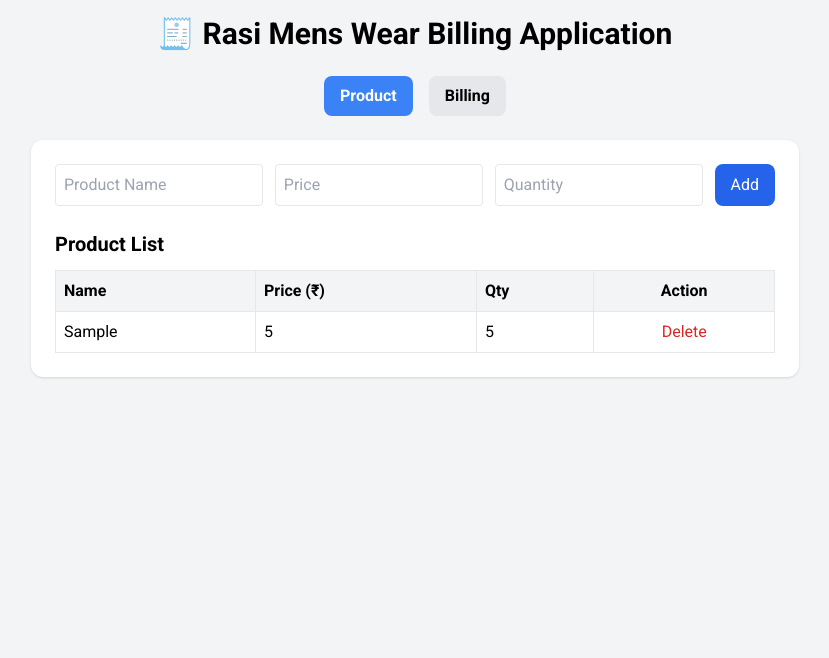
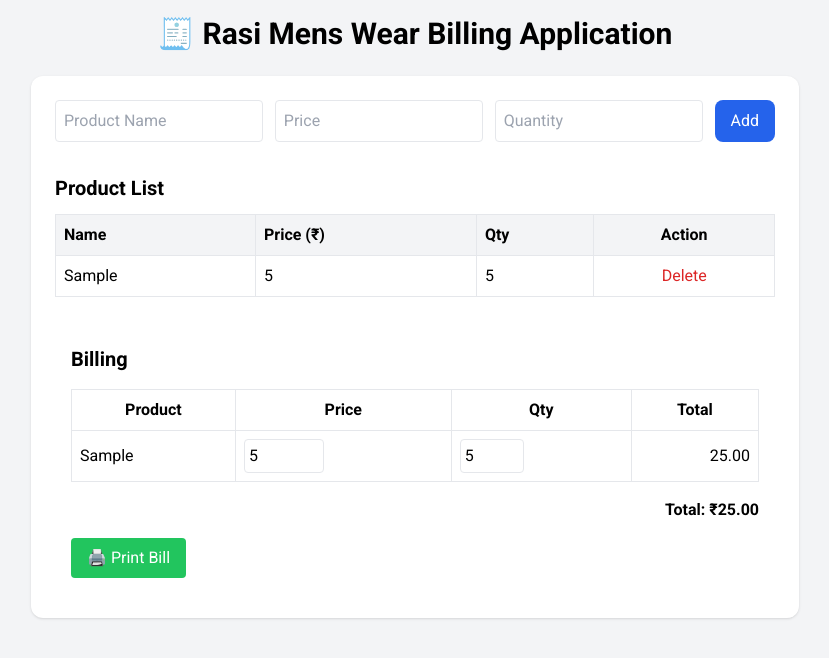
Before and after one commit to Mohammed-NavasKhan/codeconvert-mine, a React (Vite) app in the folder frontend/: page / in a window 1280 px wide. Both pictures are taken after typing "Sample", "5", "5" into the empty fields and a click on the button "Add". Shown: the top 658 px of the page, without its empty margins (225-1054 px from the left). Built offline with nearby package versions, Linux system fonts and the light colour scheme.

Commit message:
changes on alignment

```diff
--- a/frontend/src/components/Billing.jsx
+++ b/frontend/src/components/Billing.jsx
@@ -3,28 +3,22 @@ import { pdf } from "@react-pdf/renderer";
 import BillPDF from "./BillPDF";
 
 const Billing = ({ products }) => {
-  const [selectedProducts, setSelectedProducts] = useState([]);
+  const [localProducts, setLocalProducts] = useState(products.map(p => ({ ...p })));
   const [total, setTotal] = useState(0);
 
-  const handleSelect = (product) => {
-    const exists = selectedProducts.find((p) => p.name === product.name);
-    if (!exists) {
-      const updated = [...selectedProducts, { ...product }];
-      setSelectedProducts(updated);
-      updateTotal(updated);
-    }
-  };
+  React.useEffect(() => {
+    setLocalProducts(products.map(p => ({ ...p })));
+  }, [products]);
+
+  React.useEffect(() => {
+    const totalValue = localProducts.reduce((sum, i) => sum + (i.price || 0) * (i.quantity || 0), 0);
+    setTotal(totalValue);
+  }, [localProducts]);
 
   const handleChange = (index, field, value) => {
-    const updated = [...selectedProducts];
+    const updated = [...localProducts];
     updated[index][field] = Number(value);
-    setSelectedProducts(updated);
-    updateTotal(updated);
-  };
-
-  const updateTotal = (items) => {
-    const totalValue = items.reduce((sum, i) => sum + i.price * i.quantity, 0);
-    setTotal(totalValue);
+    setLocalProducts(updated);
   };
 
   const handlePrint = async () => {
@@ -34,12 +28,12 @@ const Billing = ({ products }) => {
 
     const dynamicHeight = Math.max(
       minHeight,
-      topBottomMargin + selectedProducts.length * lineHeight
+      topBottomMargin + localProducts.length * lineHeight
     );
 
     const blob = await pdf(
       <BillPDF
-        selectedProducts={selectedProducts}
+        selectedProducts={localProducts}
         total={total}
         height={dynamicHeight}
       />
@@ -54,42 +48,19 @@ const Billing = ({ products }) => {
     <div className="p-4">
       <h2 className="text-xl font-bold mb-4">Billing</h2>
 
-      <div className="mb-4">
-        <h3 className="font-semibold mb-2">Select Product</h3>
-        {products.map((p, i) => (
-          <button
-            key={i}
-            className="border p-2 m-1 rounded bg-blue-500 text-white"
-            onClick={() => handleSelect(p)}
-          >
-            {p.name}
-          </button>
-        ))}
-      </div>
-
       <table className="w-full border-collapse border border-gray-300">
         <thead>
           <tr>
             <th className="border p-2">Product</th>
+            <th className="border p-2">Price</th>
             <th className="border p-2">Qty</th>
-            <th className="border p-2">Price</th>
             <th className="border p-2">Total</th>
           </tr>
         </thead>
         <tbody>
-          {selectedProducts.map((item, index) => (
+          {localProducts.map((item, index) => (
             <tr key={index}>
               <td className="border p-2">{item.name}</td>
-              <td className="border p-2">
-                <input
-                  type="number"
-                  className="w-16 border rounded p-1"
-                  value={item.quantity}
-                  onChange={(e) =>
-                    handleChange(index, "quantity", e.target.value)
-                  }
-                />
-              </td>
               <td className="border p-2">
                 <input
                   type="number"
@@ -98,8 +69,16 @@ const Billing = ({ products }) => {
                   onChange={(e) => handleChange(index, "price", e.target.value)}
                 />
               </td>
+              <td className="border p-2">
+                <input
+                  type="number"
+                  className="w-16 border rounded p-1"
+                  value={item.quantity}
+                  onChange={(e) => handleChange(index, "quantity", e.target.value)}
+                />
+              </td>
               <td className="border p-2 text-right">
-                {(item.quantity * item.price).toFixed(2)}
+                {((item.quantity || 0) * (item.price || 0)).toFixed(2)}
               </td>
             </tr>
           ))}
--- a/frontend/src/pages/BillingPage.jsx
+++ b/frontend/src/pages/BillingPage.jsx
@@ -4,40 +4,19 @@ import ProductList from "../components/ProductList";
 import Billing from "../components/Billing";
 
 function BillingPage() {
-  const [menu, setMenu] = useState("product");
+  // Removed menu state to show both sections together
   const [products, setProducts] = useState([]);
 
   return (
     <div className="min-h-screen bg-gray-100 p-4">
       <h1 className="text-3xl font-bold text-center mb-6">🧾 Rasi Mens Wear Billing Application</h1>
 
-      <div className="flex justify-center gap-4 mb-6">
-        <button
-          onClick={() => setMenu("product")}
-          className={`px-4 py-2 rounded-lg font-semibold ${
-            menu === "product" ? "bg-blue-500 text-white" : "bg-gray-200"
-          }`}
-        >
-          Product
-        </button>
-        <button
-          onClick={() => setMenu("billing")}
-          className={`px-4 py-2 rounded-lg font-semibold ${
-            menu === "billing" ? "bg-blue-500 text-white" : "bg-gray-200"
-          }`}
-        >
-          Billing
-        </button>
-      </div>
-
-      <div className="max-w-3xl mx-auto bg-white p-6 rounded-xl shadow">
-        {menu === "product" && (
-          <>
-            <ProductForm setProducts={setProducts} />
-            <ProductList products={products} setProducts={setProducts} />
-          </>
-        )}
-        {menu === "billing" && <Billing products={products} />}
+      <div className="max-w-3xl mx-auto bg-white p-6 rounded-xl shadow space-y-8">
+        {/* Product selection section */}
+        <ProductForm setProducts={setProducts} />
+        <ProductList products={products} setProducts={setProducts} />
+        {/* Billing section */}
+        <Billing products={products} />
       </div>
     </div>
   );
```
